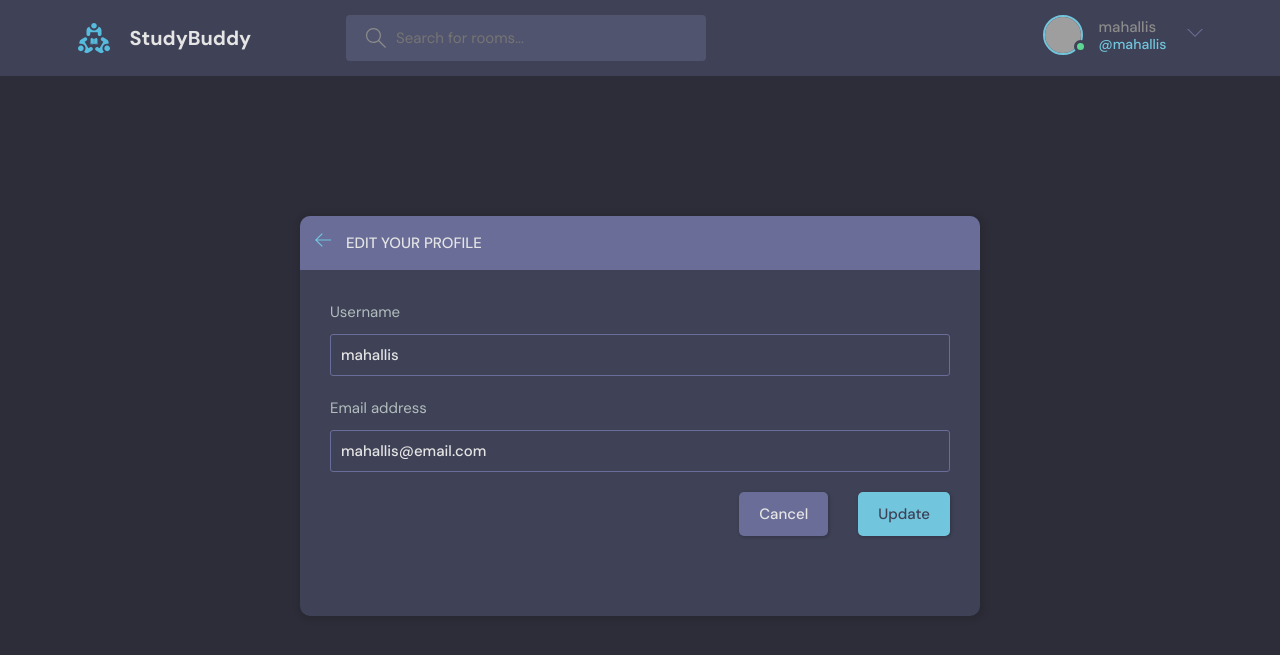
After one commit to Mahallis/StudyBud, a Django app: page /update-user/ in a window 1280 px wide. The commit adds this page. Shown: the top 655 px of the page. Run offline with Django 4.2, Linux system fonts and the light colour scheme; a user stored in the database is signed in; grey boxes are pictures that could not be loaded.

Commit message:
Finished user edit. Next delete and login pages

```diff
--- a/base/forms.py
+++ b/base/forms.py
@@ -1,8 +1,17 @@
 from django.forms import ModelForm
 from .models import Room
+from django.contrib.auth.models import User
+
 
 class RoomForm(ModelForm):
     class Meta:
         model = Room
         fields = '__all__'
         exclude = ['host', 'participants']
+
+
+class UserForm(ModelForm):
+
+    class Meta:
+        model = User
+        fields = ['username', 'email']
--- a/base/templates/base/profile.html
+++ b/base/templates/base/profile.html
@@ -19,7 +19,9 @@
         <div class="profile__info">
           <h3>{{user.username}}</h3>
           <p>@{{user.username}}</p>
-          <a href="edit-user.html" class="btn btn--main btn--pill">Edit Profile</a>
+          {% if request.user == user %}
+          <a href="{% url 'update-user' %}" class="btn btn--main btn--pill">Edit Profile</a>
+          {% endif %}
         </div>
         <div class="profile__about">
           <h3>About</h3>
--- /dev/null
+++ b/base/templates/base/update-user.html
@@ -0,0 +1,43 @@
+{% extends 'main.html' %}
+
+{% block content %}
+
+    <main class="update-account layout">
+        <div class="container">
+            <div class="layout__box">
+                <div class="layout__boxHeader">
+                    <div class="layout__boxTitle">
+                        <a href="{% url 'home' %}">
+                            <svg version="1.1" xmlns="http://www.w3.org/2000/svg" width="32" height="32"
+                                viewBox="0 0 32 32">
+                                <title>arrow-left</title>
+                                <path
+                                    d="M13.723 2.286l-13.723 13.714 13.719 13.714 1.616-1.611-10.96-10.96h27.625v-2.286h-27.625l10.965-10.965-1.616-1.607z">
+                                </path>
+                            </svg>
+                        </a>
+                        <h3>Edit your profile</h3>
+                    </div>
+                </div>
+                <div class="layout__body">
+                    <form class="form" action="" method="POST">
+                      {% csrf_token %}
+                      {% for field in form %}
+                      <div class="form__group">
+                          <label for="profile_pic">{{field.label}}</label>
+                          {{field}}
+                      </div>
+                      {% endfor %}
+
+                        <div class="form__action">
+                            <a class="btn btn--dark" href="{% url 'home' %}">Cancel</a>
+                            <button class="btn btn--main" type="submit">Update</button>
+                        </div>
+                    </form>
+                </div>
+            </div>
+        </div>
+      </div>
+    </main>
+
+{% endblock %}
--- a/base/urls.py
+++ b/base/urls.py
@@ -15,4 +15,6 @@ urlpatterns = [
     path('update-room/<str:pk>/', views.updateRoom, name="update-room"),
     path('delete-room/<str:pk>/', views.deleteRoom, name="delete-room"),
     path('delete-message/<str:pk>/', views.deleteMessage, name="delete-message"),
-]
+
+    path('update-user/', views.updateUser, name="update-user"),
+    ]
--- a/base/views.py
+++ b/base/views.py
@@ -7,7 +7,7 @@ from django.db.models import Q
 from django.contrib.auth import authenticate, login, logout
 from django.contrib.auth.forms import UserCreationForm
 from .models import Room, Topic, Message
-from .forms import RoomForm
+from .forms import RoomForm, UserForm
 
 
 '''rooms = [
@@ -179,3 +179,18 @@ def deleteMessage(request, pk):
         message.delete()
         return redirect('home')
     return render(request, 'base/delete.html', {'obj': message})
+
+
+@login_required(login_url='login')
+def updateUser(request):
+    user = request.user
+    form = UserForm(instance=user)
+
+    if request.method == 'POST':
+        form = UserForm(request.POST, instance=user)
+        if form.is_valid():
+            form.save()
+            return redirect('user-profile', pk=user.id)
+
+    context = {'form': form}
+    return render(request, 'base/update-user.html', context)
--- a/templates/navbar.html
+++ b/templates/navbar.html
@@ -44,7 +44,7 @@
       {% endif %}
 
       <div class="dropdown-menu">
-        <a href="settings.html" class="dropdown-link">
+        <a href="{% url 'update-user' %}" class="dropdown-link">
           <svg version="1.1" xmlns="http://www.w3.org/2000/svg" width="32" height="32" viewBox="0 0 32 32">
             <title>tools</title>
             <path
```
Also changed, not shown: db.sqlite3.
